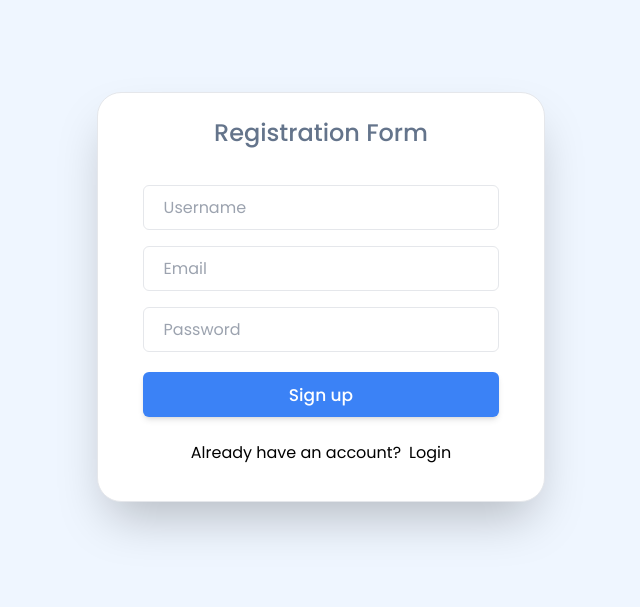
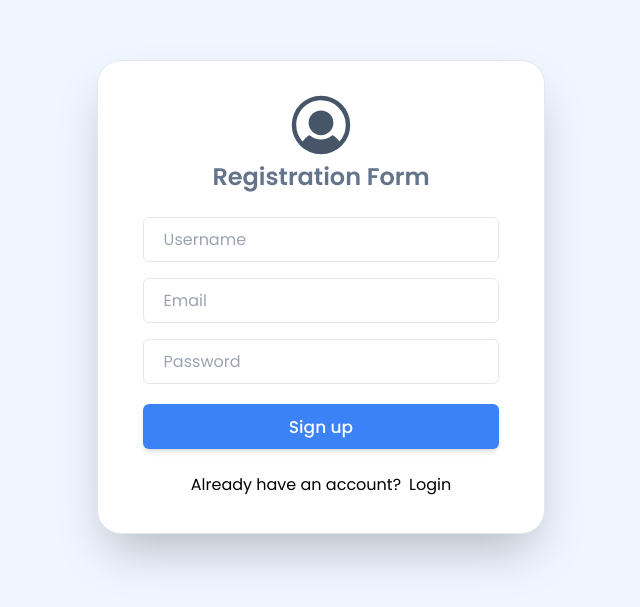
Before and after one commit to md-ismaeel/Flurn_react_pokedex, a React (Vite) app: page /register in a window 1280 px wide. Shown: the part 103-710 px from the top of the page, without its empty margins (319-959 px from the left). Built offline with nearby package versions, Linux system fonts and the light colour scheme.

Commit message:
icon added

```diff
--- a/src/Page/Login/Login.jsx
+++ b/src/Page/Login/Login.jsx
@@ -6,6 +6,7 @@ import { BACKEND_END_POINT, requestOptions } from "../../Utils/utils";
 import { useNavigate } from "react-router-dom";
 import PulseLoader from "react-spinners/PulseLoader";
 import { toast } from "material-react-toastify";
+import { PiUserCircleFill } from "react-icons/pi";
 import "./Login.css";
 
 export default function Login() {
@@ -73,9 +74,15 @@ export default function Login() {
                 onSubmit={handleSubmit}
                 className="login-form relative w-full max-w-md flex flex-col justify-start items-center gap-4 border rounded-3xl bg-white shadow-2xl py-5"
             >
-                <h1 className="text-xl text-slate-500 font-medium text-center mb-5 mt-5">
+                {/* <h1 className="text-xl text-slate-500 font-medium text-center mb-5 mt-5">
                     Login Form
-                </h1>
+                </h1> */}
+                <div className="flex flex-col justify-center items-center mt-2 mb-2">
+                    <h1>
+                        <PiUserCircleFill className="text-7xl text-slate-600" />
+                    </h1>
+                    <h1 className="text-2xl font-semibold text-slate-500">Login</h1>
+                </div>
                 <input
                     type="text"
                     value={userNameOrEmail}
--- a/src/Page/Register/Register.jsx
+++ b/src/Page/Register/Register.jsx
@@ -2,6 +2,7 @@ import React, { useState } from "react";
 import { BACKEND_END_POINT, requestOptions } from "../../Utils/utils";
 import { useNavigate } from "react-router-dom";
 import { PulseLoader } from "react-spinners";
+import { PiUserCircleFill } from "react-icons/pi";
 import axios from "axios";
 import { toast } from "material-react-toastify";
 
@@ -61,9 +62,15 @@ export default function Register() {
           onSubmit={handleSubmit}
           className="register-form relative w-[95%] h-auto max-w-md flex flex-col justify-start items-center gap-4 border rounded-3xl bg-white shadow-2xl py-5"
         >
-          <h1 className="text-2xl text-slate-500 font-medium text-center mb-5 mt-1">
+          {/* <h1 className="text-2xl text-slate-500 font-medium text-center mb-5 mt-1">
             Registration Form
-          </h1>
+          </h1> */}
+          <div className="flex flex-col justify-center items-center mt-2 mb-2">
+            <h1>
+              <PiUserCircleFill className="text-7xl text-slate-600" />
+            </h1>
+            <h1 className="text-2xl font-semibold text-slate-500">Registration Form</h1>
+          </div>
           <input
             type="text"
             value={userObj.userName}
```
